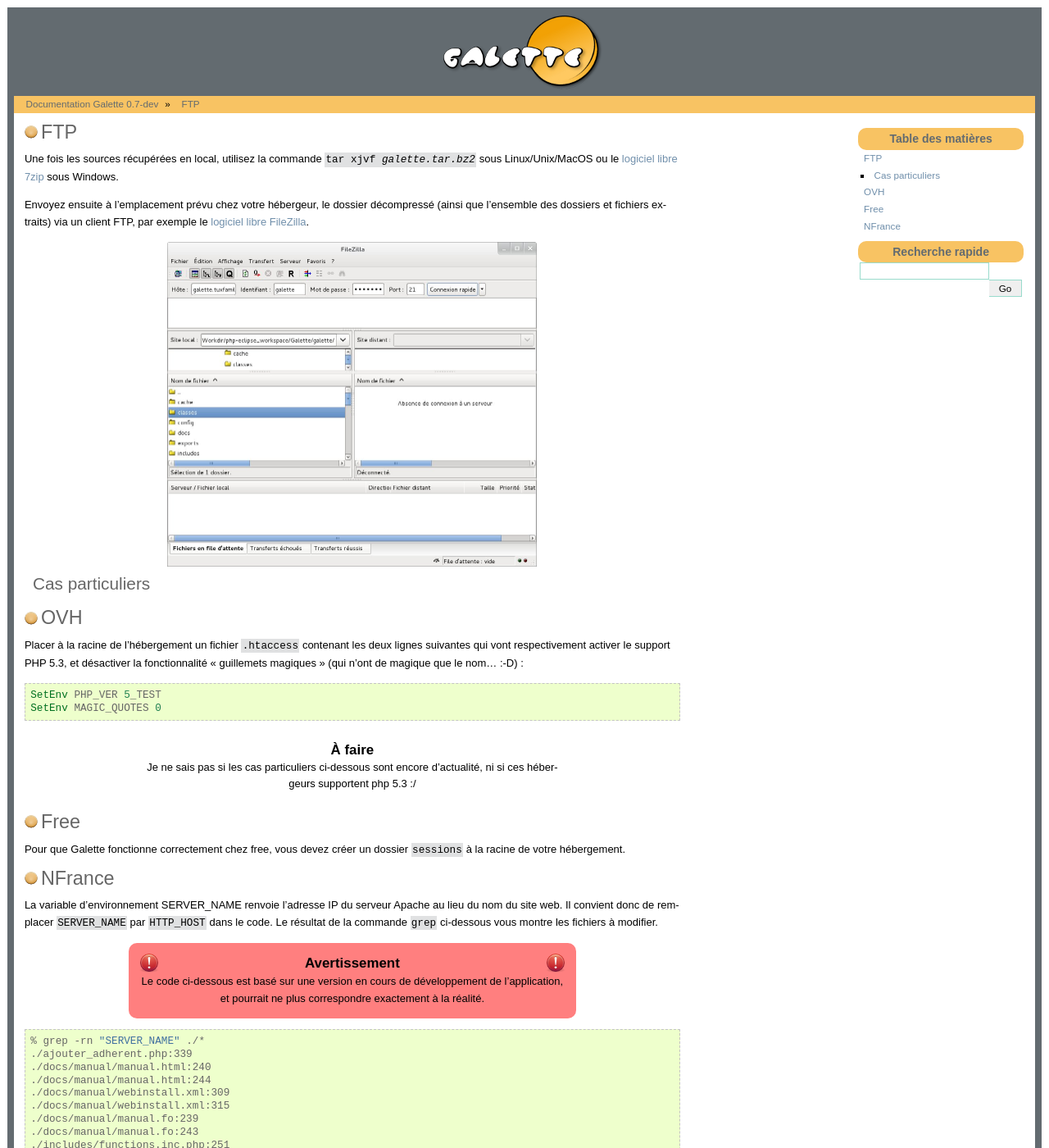
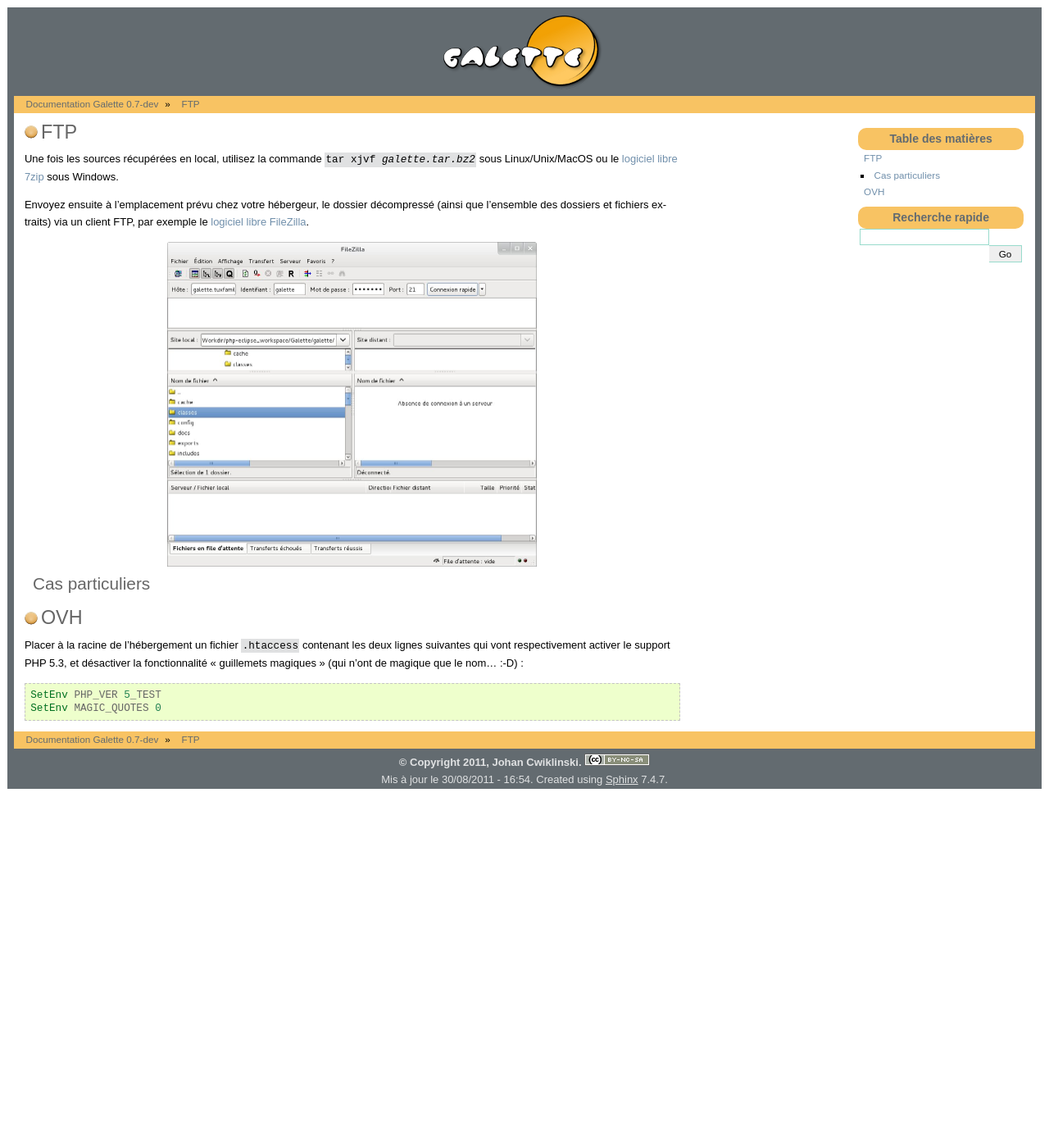
Before and after one commit to galette/galettedoc, a Sphinx documentation site: the page built from source/installation/ftp.rst, in a window 1280 px wide and 1400 px high. Shown: the whole window at 82% size. Built offline with Sphinx 7.4.7, drawn with Linux system fonts in a browser that asks for light colours; some of the changed text lies outside the part shown.

Commit message:
Suppression des cas particuliers qui sont désormais nuls et non avenus

```diff
--- a/source/installation/ftp.rst
+++ b/source/installation/ftp.rst
@@ -24,39 +24,3 @@ Placer à la racine de l'hébergement un fichier ``.htaccess`` contenant les deu
 
    SetEnv PHP_VER 5_TEST
    SetEnv MAGIC_QUOTES 0
-
-.. todo::
-
-   Je ne sais pas si les cas particuliers ci-dessous sont encore d'actualité, ni si ces hébergeurs supportent php 5.3 :/
-
-Free
-====
-
-Pour que Galette fonctionne correctement chez free, vous devez créer un dossier ``sessions`` à la racine de votre hébergement.
-
-NFrance
-=======
-
-La variable d'environnement SERVER_NAME renvoie l'adresse IP du serveur Apache au lieu du nom du site web. Il convient donc de remplacer ``SERVER_NAME`` par ``HTTP_HOST`` dans le code. Le résultat de la commande ``grep`` ci-dessous vous montre les fichiers à modifier.
-
-.. warning::
-
-   Le code ci-dessous est basé sur une version en cours de développement de l'application, et pourrait ne plus correspondre exactement à la réalité.
-
-.. code-block:: bash
-
-   % grep -rn "SERVER_NAME" ./*
-   ./ajouter_adherent.php:339
-   ./docs/manual/manual.html:240
-   ./docs/manual/manual.html:244
-   ./docs/manual/webinstall.xml:309
-   ./docs/manual/webinstall.xml:315
-   ./docs/manual/manual.fo:239
-   ./docs/manual/manual.fo:243
-   ./includes/functions.inc.php:251
-   ./includes/functions.inc.php:287
-   ./includes/phpMailer-5.1/class.phpmailer.php:156
-   ./includes/phpMailer-5.1/class.phpmailer.php:1942
-   ./includes/phpMailer-5.1/class.phpmailer.php:1943
-   ./lostpasswd.php:70
-   ./self_adherent.php:238
```
